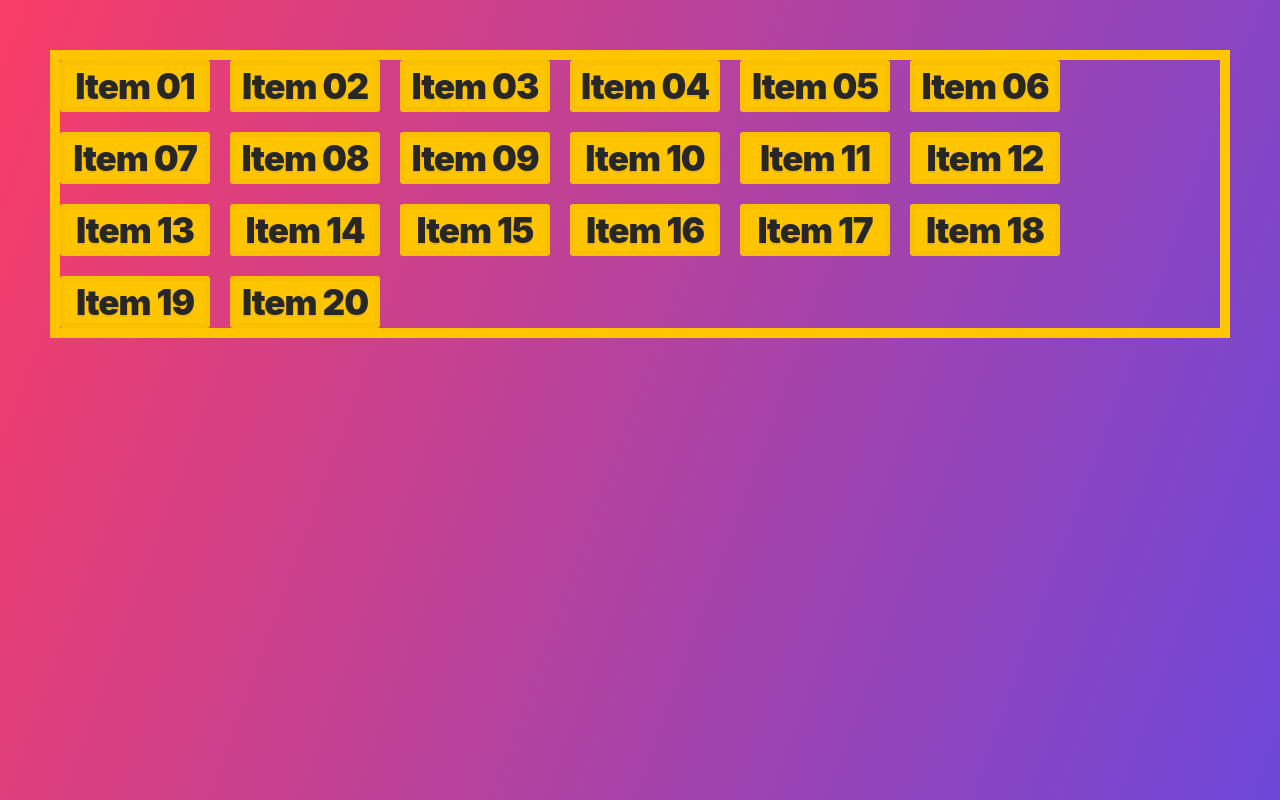
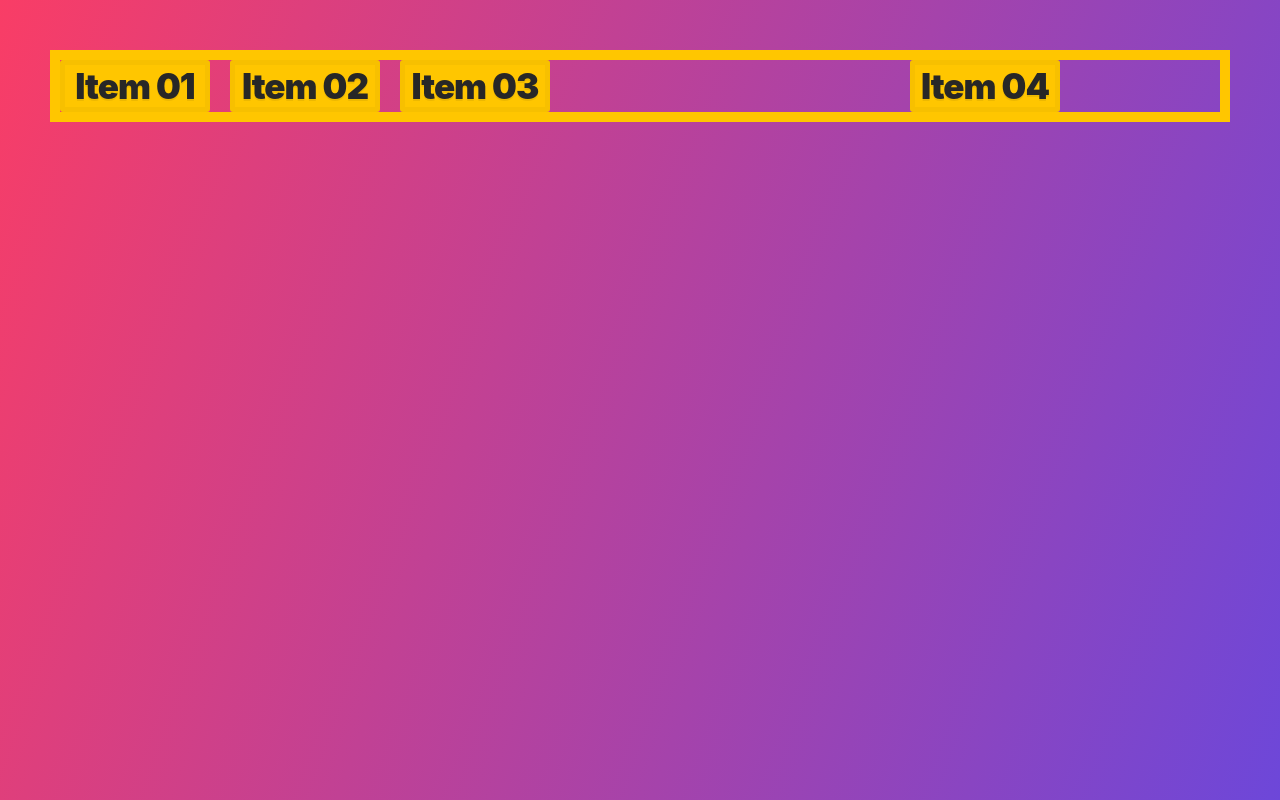
Before and after one commit to hnbvt24/CSS-grid-AutoFill, a website built with Parcel: page index.html in a window 1280 px wide. Built offline with nearby package versions, Linux system fonts and the light colour scheme; files whose address does not match are found by name.

Commit message:
CSS Auto-fill column-end added

```diff
--- a/index.html
+++ b/index.html
@@ -13,22 +13,6 @@
       <div class="item item2">Item 02</div>
       <div class="item item3">Item 03</div>
       <div class="item item4">Item 04</div>
-      <div class="item item5">Item 05</div>
-      <div class="item item6">Item 06</div>
-      <div class="item item7">Item 07</div>
-      <div class="item item8">Item 08</div>
-      <div class="item item9">Item 09</div>
-      <div class="item item10">Item 10</div>
-      <div class="item item11">Item 11</div>
-      <div class="item item12">Item 12</div>
-      <div class="item item13">Item 13</div>
-      <div class="item item14">Item 14</div>
-      <div class="item item15">Item 15</div>
-      <div class="item item16">Item 16</div>
-      <div class="item item17">Item 17</div>
-      <div class="item item18">Item 18</div>
-      <div class="item item19">Item 19</div>
-      <div class="item item20">Item 20</div>
     </div>
 
     <style>
@@ -38,6 +22,9 @@
         border: 10px solid var(--yellow);
         grid-template-columns: repeat(auto-fill, 150px);
       }
+      .item4 {
+        grid-column-end: -1;
+      }
     </style>
   </body>
 </html>
```
